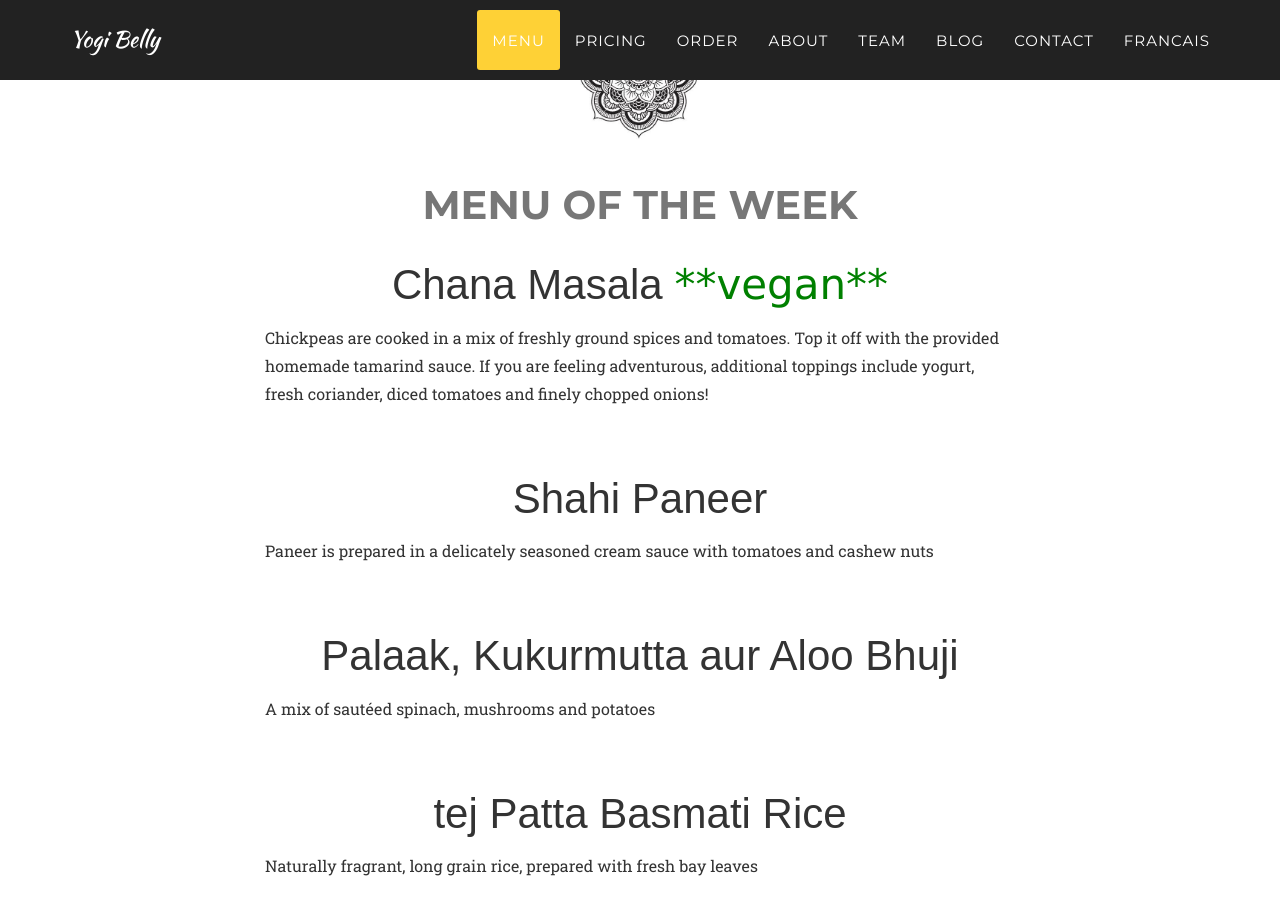
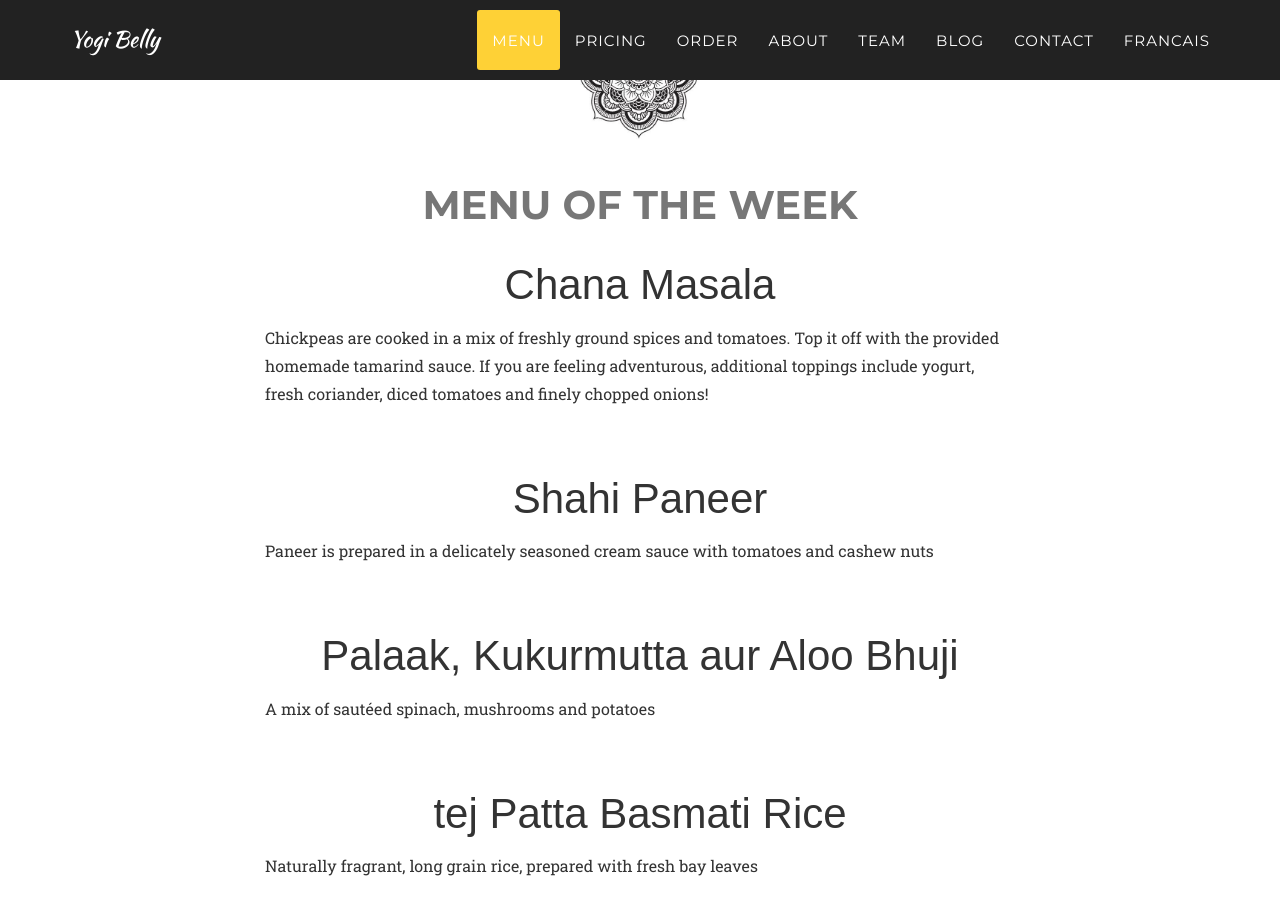
Before and after one commit to yogibelly/yogibelly.github.io, a Jekyll site: the page built from index.html, in a window 1280 px wide and 900 px high, scrolled down 3165 px. Built offline with Jekyll 4.4.1, drawn with Linux system fonts in a browser that asks for light colours; some web fonts are replaced.

Commit message:
removed vegan from menu

```diff
--- a/_includes/menu.html
+++ b/_includes/menu.html
@@ -7,7 +7,7 @@
             </div><br><br><br>
                 <div class="col-lg-8 col-sm-offset-2">
 
-                <h3 class="service-heading text-center text-white">Chana Masala <font face="verdana" color="green">**vegan**</font></h3>
+                <h3 class="service-heading text-center text-white">Chana Masala</h3>
                 <!-- <h4 class="service-heading text-center text-white">A fragrant tomato based curry with opo squash, zucchini and potatoes</h4> -->
 
 				<p class="text-white">Chickpeas are cooked in a mix of freshly ground spices and tomatoes. Top it off with the provided homemade tamarind sauce. If you are feeling adventurous, additional toppings include yogurt, fresh coriander, diced tomatoes and finely chopped onions!</p>
```
